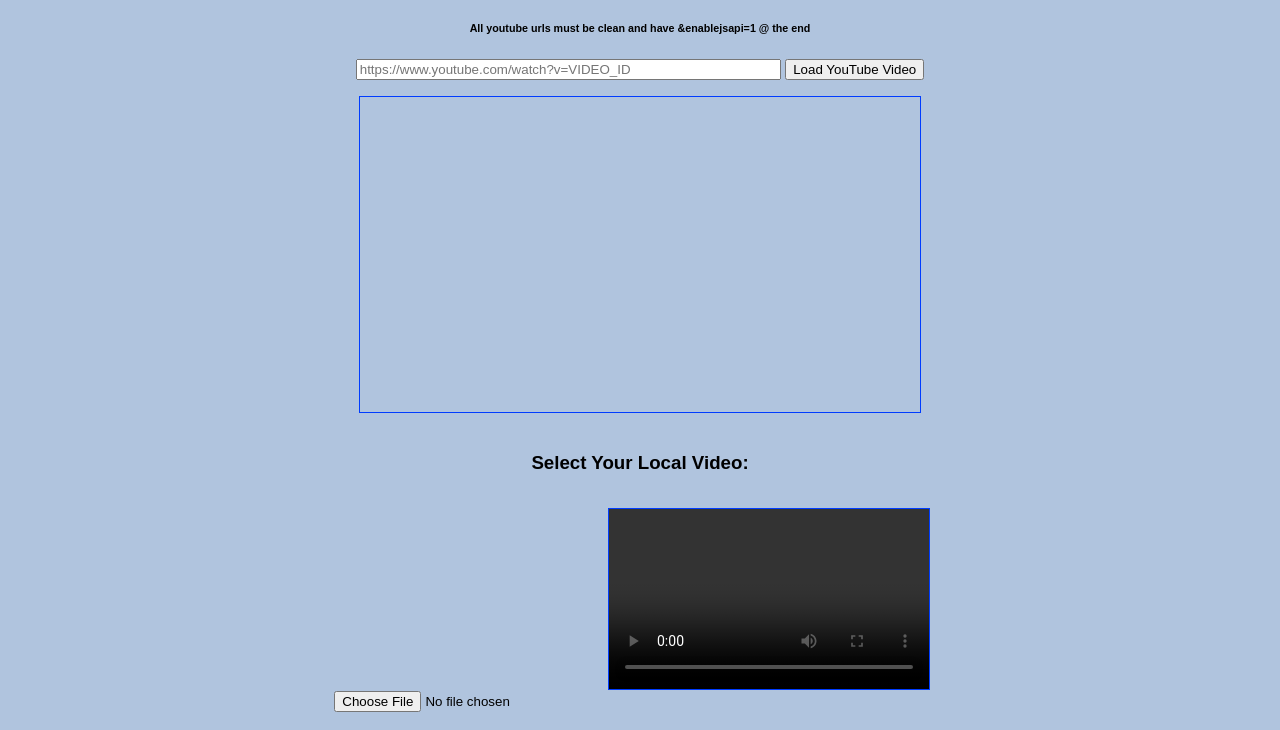
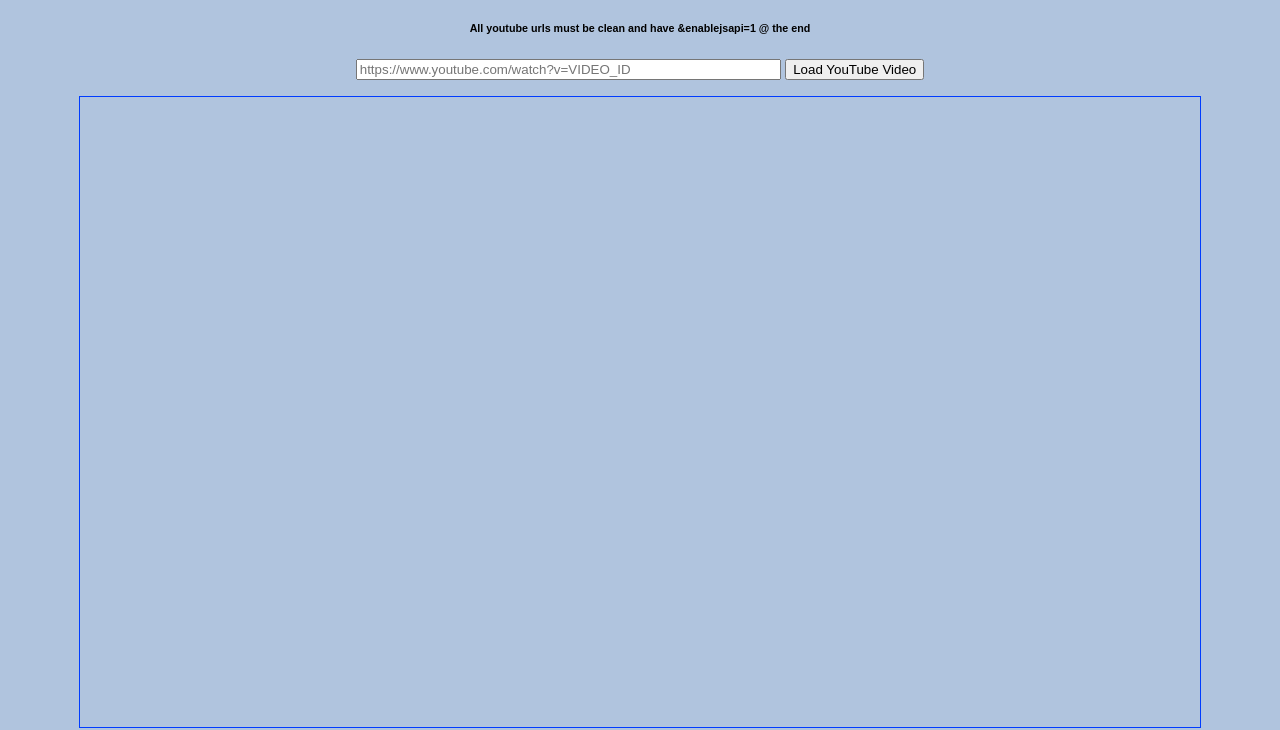
Before and after one commit to KapXiIoSigEtaNuAlph/statisticshtml, a plain HTML site: page index.html in a window 1280 px wide. Shown: the part 72-802 px from the top of the page. Drawn offline with Linux system fonts and the light colour scheme.

Commit message:
Update index.html
made ytbe video larger

```diff
--- a/index.html
+++ b/index.html
@@ -24,7 +24,7 @@
   <button onclick="loadVideo()">Load YouTube Video</button>
 
   <div id="ytContainer">
-    <iframe id="ytPlayer" width="560" height="315" frameborder="0" allowfullscreen></iframe>
+    <iframe id="ytPlayer" width="1120" height="630" frameborder="0" allowfullscreen></iframe>
   </div>
 
   <h3>Select Your Local Video:</h3>
```
